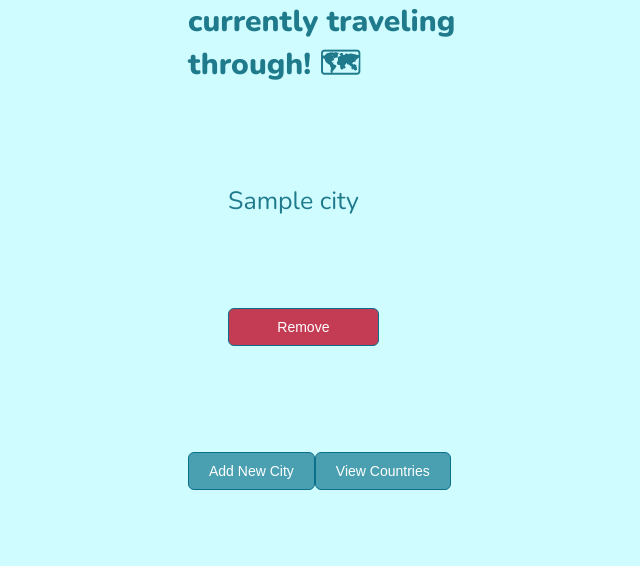
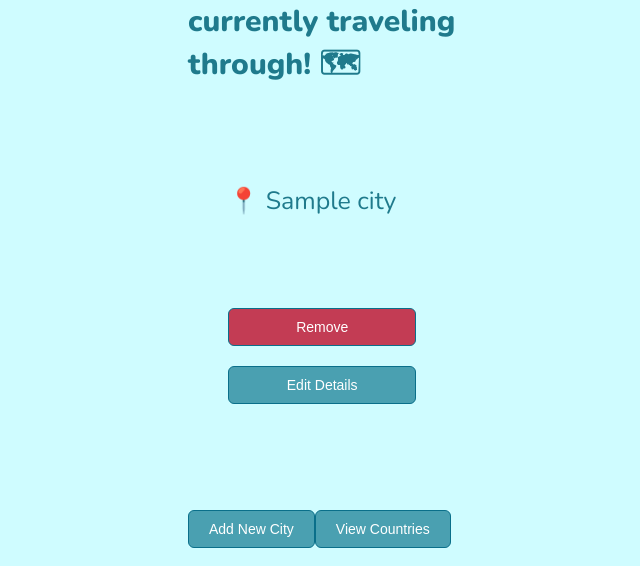
Before and after one commit to rachelmcdonald/Before_I_Kick_The_Bucket, a Flask app: page /cities in a window 1280 px wide. Shown: the part 334-900 px from the top of the page, without its empty margins (312-952 px from the left). Before the commit the page ends 842 px from the top, so only its background shows below. Run offline with Flask 2, Linux system fonts and the light colour scheme; a database or web service that is not in the repository returns one stand-in record (Sample ...); some libraries are stand-ins or nearby versions; some web fonts are replaced.

Commit message:
Edit buttons have been added to each city that is on the Cities page, decoration has been added next to the name of each city with CSS

```diff
--- a/templates/cities/index.html
+++ b/templates/cities/index.html
@@ -6,13 +6,18 @@
   <ul>
       {% for city in cities %}
       <li>
-        <p> {{ city.name }} </p>
+        <p>&#128205; {{ city.name }} </p>
         {% if city.visited == True %} <p id="checked">Visited &#9989;</p> {% endif %}
         {% if city.visited == False %} <p id="unchecked">Still to Visit &#129523;</p> {% endif %}
         <p>
         <form action="/cities/{{ city.id }}/delete" method="POST">
           <input class="btn btn--danger" type="submit" value="Remove" />
         </form>
+        <a href="/cities/{{ city.id }}/edit">
+          <button class="btn">
+              Edit Details
+          </button>
+        </a>
         </p>
       </li>
         {% endfor %}
```
